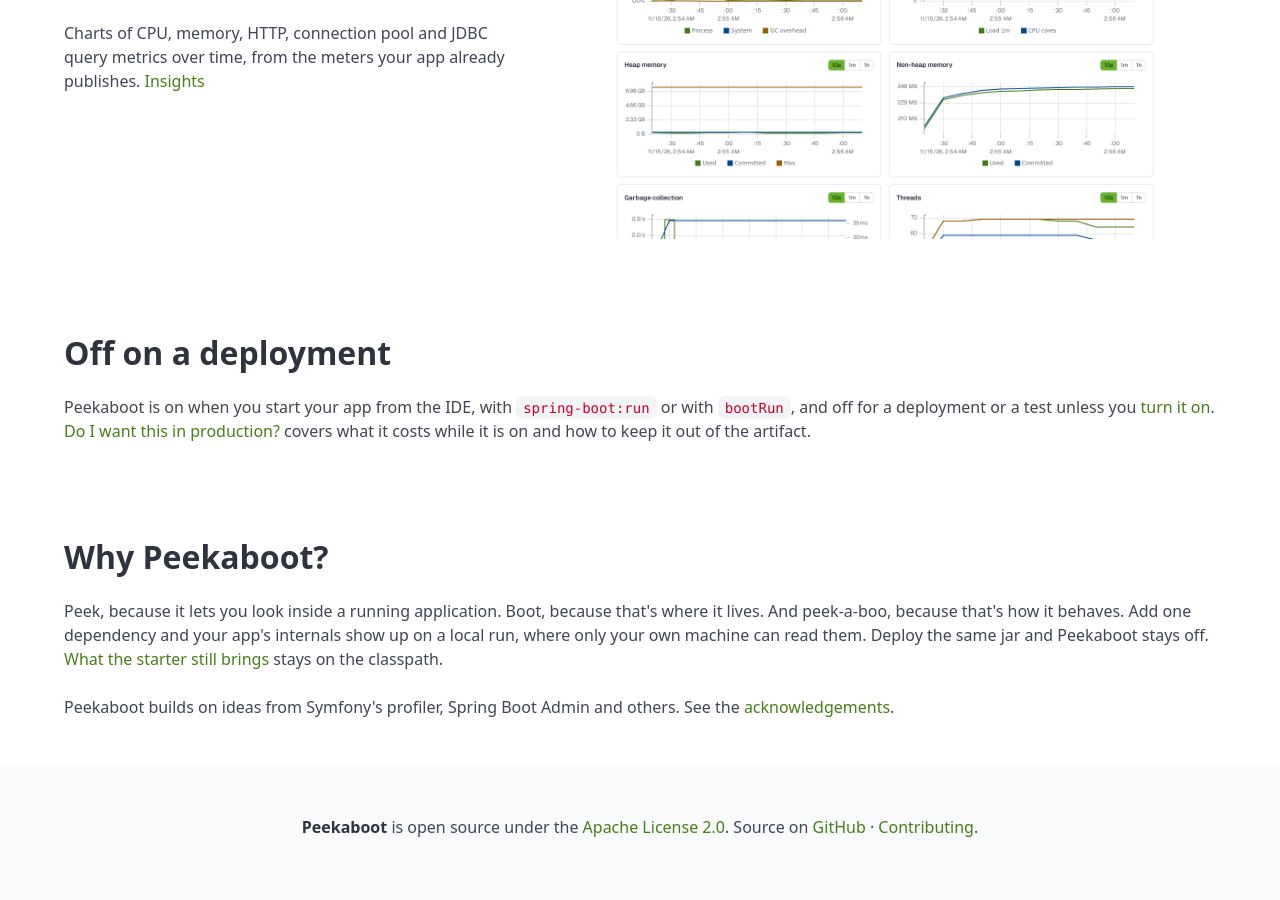
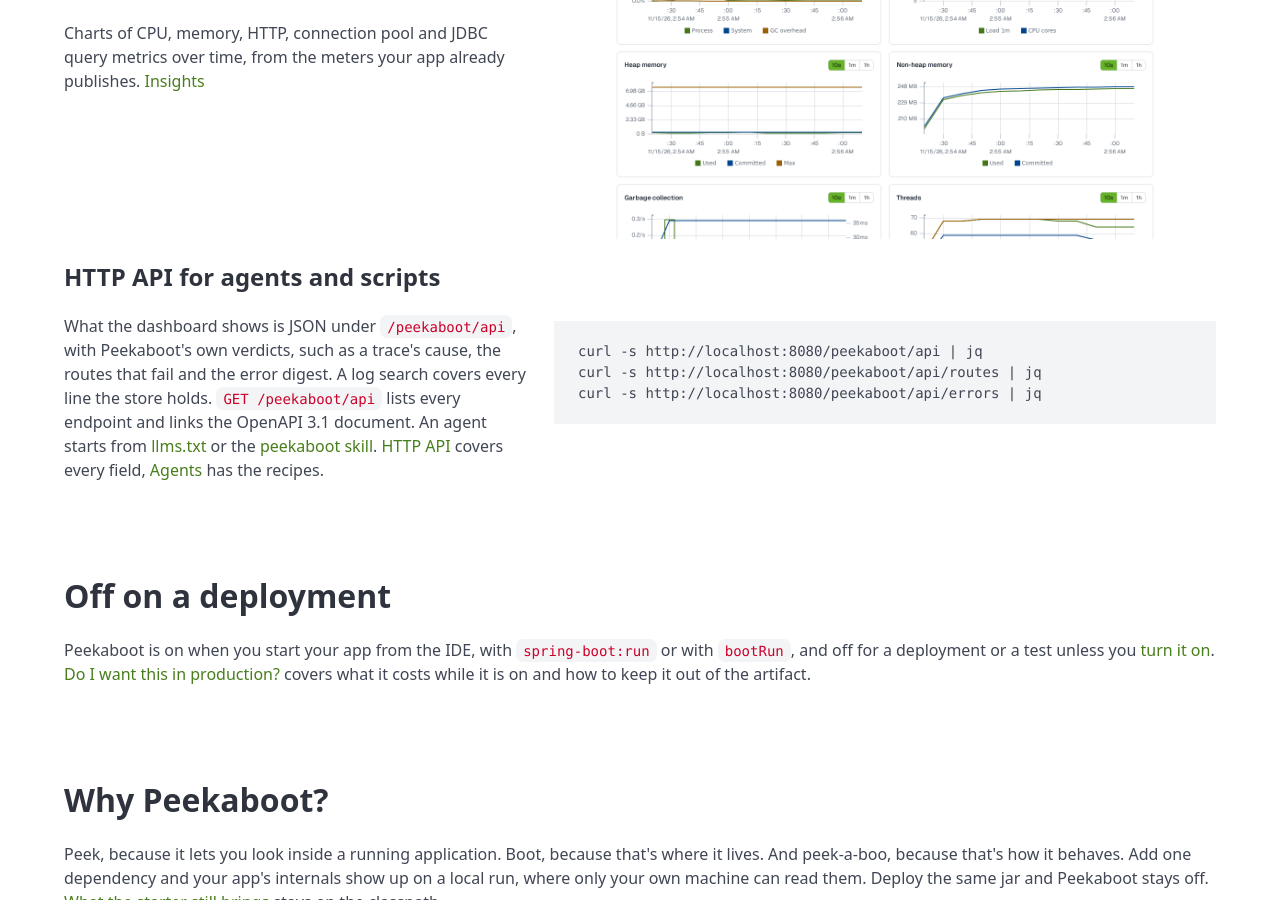
Before and after one commit to peekaboot-org/peekaboot-org.github.io, a Jekyll site: the page built from index.html, in a window 1280 px wide and 900 px high, scrolled down 3177 px. Built offline with Jekyll 4.4.1, drawn with Linux system fonts in a browser that asks for light colours; some of the changed text lies outside the part shown.

Commit message:
docs: present the HTTP API on the landing page

```diff
--- a/_data/nav.yml
+++ b/_data/nav.yml
@@ -21,12 +21,13 @@
       url: /docs/insights/
 
 - title: Reference
-  navbar: Reference
   pages:
     - title: Configuration
       url: /docs/configuration/
+      navbar: Configuration
     - title: HTTP API
       url: /docs/api/
+      navbar: API
     - title: Agents
       url: /docs/agents/
 
--- a/index.html
+++ b/index.html
@@ -96,7 +96,8 @@ layout: page
         <p class="content">
           Health, build and Git info, environment, configuration properties, Flyway and
           Liquibase migrations, logger levels and scheduled tasks, at <code>/peekaboot</code>
-          in your running app.
+          in your running app. Lifecycle lists every run of the app, Meters every meter in its
+          registry.
           <a href="{{ '/docs/dashboard/' | relative_url }}">The dashboard</a>
         </p>
       </div>
@@ -135,6 +136,27 @@ layout: page
         {% include screenshot.html name="dashboard-insights" %}
       </div>
     </div>
+
+    <div class="columns is-vcentered">
+      <div class="column is-5">
+        <h2 class="title is-4">HTTP API for agents and scripts</h2>
+        <p class="content">
+          What the dashboard shows is JSON under <code>/peekaboot/api</code>, with Peekaboot's
+          own verdicts, such as a trace's cause, the routes that fail and the error digest. A
+          log search covers every line the store holds. <code>GET /peekaboot/api</code> lists
+          every endpoint and links the OpenAPI 3.1 document. An agent starts from
+          <a href="{{ '/llms.txt' | relative_url }}">llms.txt</a> or the
+          <a href="https://github.com/peekaboot-org/peekaboot-skills">peekaboot skill</a>.
+          <a href="{{ '/docs/api/' | relative_url }}">HTTP API</a> covers every field,
+          <a href="{{ '/docs/agents/' | relative_url }}">Agents</a> has the recipes.
+        </p>
+      </div>
+      <div class="column is-7">
+        <pre><code>curl -s http://localhost:8080/peekaboot/api | jq
+curl -s http://localhost:8080/peekaboot/api/routes | jq
+curl -s http://localhost:8080/peekaboot/api/errors | jq</code></pre>
+      </div>
+    </div>
   </div>
 </section>
 
```
Also changed, not shown: test/build.test.mjs (+25 -0 lines), test/structure.test.mjs (+26 -14 lines).
